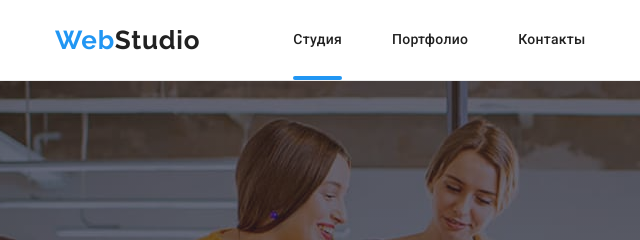
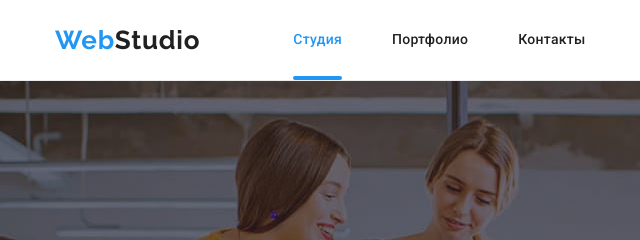
Before and after one commit to ViktoriiaOstrojinskaya/goit-markup-hw-07, a plain HTML site: page index.html in a window 1280 px wide. Shown: the top 240 px of the page, 0-640 px from the left. Drawn offline with Linux system fonts and the light colour scheme.

Commit message:
add comments

```diff
--- a/sass/layuot/_navigation.scss
+++ b/sass/layuot/_navigation.scss
@@ -1,4 +1,4 @@
-.nav {
+  .nav {
     display: flex;
     @include placing(center, null);
   }
@@ -31,7 +31,6 @@
 
   .menu__link.current::after {
     content: '';
-
     position: absolute;
     left: 0;
     bottom: 0;
@@ -43,3 +42,7 @@
     background: var(--akcent-color);
     border-radius: 2px;
   }
+
+  .current {
+    color: var(--akcent-color);
+  }
```
Also changed, not shown: css/main.css, css/main.min.css, sass/base/_reset.scss (line endings or trailing spaces), 2 other files.
